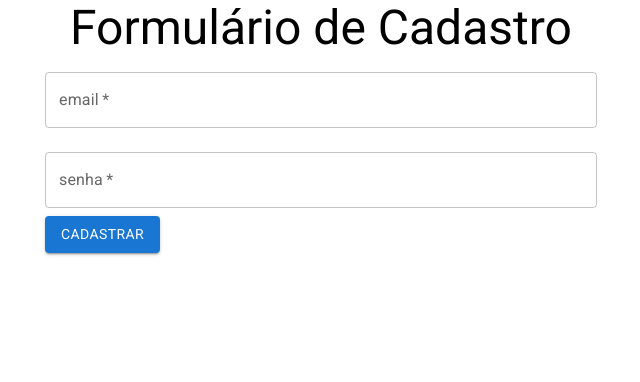
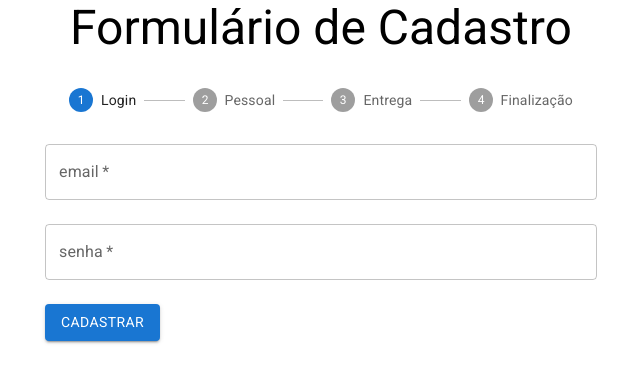
Before and after one commit to LucasMofardini/alura, a React (Create React App) app in the folder Formação/React/React-2/formulario/: page / in a window 1280 px wide. Shown: the top 382 px of the page, without its empty margins (319-959 px from the left). Built offline with nearby package versions, Linux system fonts and the light colour scheme.

Commit message:
[REACT 4] control life of components

```diff
--- a/Formação/React/React-2/formulario/src/components/FormularioCadastro/DadosEntrega.jsx
+++ b/Formação/React/React-2/formulario/src/components/FormularioCadastro/DadosEntrega.jsx
@@ -1,18 +1,58 @@
-import React from 'react'
-import { TextField, Button } from '@mui/material'
+import React, { useState } from 'react'
+import { TextField, Button, Box } from '@mui/material'
 
-function DadosEntrega() {
+function DadosEntrega({ aoEnviar }) {
+  const [cep, setCep] = useState("");
+  const [endereco, setEndereco] = useState("");
+  const [numero, setNumero] = useState("");
+  const [estado, setEstado] = useState("");
+  const [cidade, setCidade] = useState("");
+
+
   return (
-    <form>
-      <TextField id="cep" label="CEP" type="number" margin="normal" required />
-      <TextField id="endereco" label="Endereço" type="text" margin="normal" fullWidth required />
-      <TextField id="numero" label="Numero" type="number" margin="normal" required />
-      <TextField id="estado" label="Estado" type="text" margin="normal"  required />
-      <TextField id="cidade" label="Cidade" type="text" margin="normal" required />
-      <Button variant="contained" type="submit" fullWidth>
-        Finalizar Cadastro
-      </Button>
-    </form>
+    <form onSubmit={(e) => {
+      e.preventDefault();
+      aoEnviar({ cep, endereco, numero, estado, cidade });
+    }
+
+    } >
+      <TextField value={cep}
+        onChange={
+          (e) => {
+            setCep(e.target.value);
+          }
+        } id="cep" label="CEP" type="number" margin="normal" required />
+      <TextField value={endereco}
+        onChange={
+          (e) => {
+            setEndereco(e.target.value);
+          }
+        } id="endereco" label="Endereço" type="text" margin="normal" fullWidth required />
+      <TextField value={numero}
+        onChange={
+          (e) => {
+            setNumero(e.target.value);
+          }
+        } id="numero" label="Numero" type="number" margin="normal" required />
+      <TextField value={estado}
+        onChange={
+          (e) => {
+            setEstado(e.target.value);
+          }
+        } id="estado" label="Estado" type="text" margin="normal" required />
+      <TextField value={cidade}
+        onChange={
+          (e) => {
+            setCidade(e.target.value);
+          }
+        } id="cidade" label="Cidade" type="text" margin="normal" required />
+
+      <Box mt={2}>
+        <Button variant="contained" color="primary" type="submit" fullWidth>
+          Finalizar cadastro
+        </Button>
+      </Box>
+    </form >
   )
 }
 
--- a/Formação/React/React-2/formulario/src/components/FormularioCadastro/DadosPessoais.jsx
+++ b/Formação/React/React-2/formulario/src/components/FormularioCadastro/DadosPessoais.jsx
@@ -1,22 +1,22 @@
-import React, {useState} from "react";
+import React, { useState } from "react";
 // import Button from '@mui/material/Button'
-import { TextField, Button, Switch, FormControlLabel } from "@mui/material";
+import { TextField, Button, Switch, FormControlLabel, Box } from "@mui/material";
 
-function DadosPessoais({aoEnviar, validarCPF}) {
+function DadosPessoais({ aoEnviar, validarCPF }) {
   const [nome, setNome] = useState("");
   const [sobrenome, setSobrenome] = useState("");
   const [cpf, setCpf] = useState("");
   const [promocoes, setPromocoes] = useState(true);
   const [novidades, setNovidades] = useState(true);
   const [erros, setErros] = useState(
-    {cpf:{valido:true, texto:""}}
+    { cpf: { valido: true, texto: "" } }
   );
 
   return (
     <form
       onSubmit={(event) => {
         event.preventDefault();
-        aoEnviar({nome, sobrenome, cpf, novidades, promocoes});
+        aoEnviar({ nome, sobrenome, cpf, novidades, promocoes });
       }}>
       <TextField
         value={nome}
@@ -49,9 +49,9 @@ function DadosPessoais({aoEnviar, validarCPF}) {
         onChange={(event) => {
           setCpf(event.target.value);
         }}
-        onBlur={(event)=>{
+        onBlur={(event) => {
           const ehValido = validarCPF(event.target.value);
-          setErros({cpf:ehValido});
+          setErros({ cpf: ehValido });
         }}
         error={!erros.cpf.valido}
         helperText={erros.cpf.texto}
@@ -67,9 +67,9 @@ function DadosPessoais({aoEnviar, validarCPF}) {
         label="Promoções"
         control={<Switch
           checked={promocoes}
-          onChange={(event)=>{
+          onChange={(event) => {
             setPromocoes(event.target.checked);
-        }} name="promocoes" defaultChecked={promocoes}  color="primary" required />}
+          }} name="promocoes" defaultChecked={promocoes} color="primary" />}
 
       />
 
@@ -77,14 +77,16 @@ function DadosPessoais({aoEnviar, validarCPF}) {
         label="Novidades"
         control={<Switch
           checked={novidades}
-          onChange={(event)=>{
+          onChange={(event) => {
             setNovidades(event.target.checked);
-        }} name="Novidades" defaultChecked={novidades}  color="primary" required />}
+          }} name="Novidades" defaultChecked={novidades} color="primary" />}
       />
 
-      <Button variant="contained" type="submit">
+      <Box mt={2}>
+        <Button variant="contained" color="primary" type="submit" margin="normal">
           Cadastrar
         </Button>
+      </Box>
     </form>
   );
 }
--- a/Formação/React/React-2/formulario/src/components/FormularioCadastro/DadosUsuario.jsx
+++ b/Formação/React/React-2/formulario/src/components/FormularioCadastro/DadosUsuario.jsx
@@ -1,18 +1,39 @@
 import React, { useState } from 'react'
 // import Button from '@mui/material/Button'
-import { TextField, Button, Switch, FormControlLabel } from '@mui/material'
+import { TextField, Button, Switch, FormControlLabel, Box } from '@mui/material'
 
-function DadosUsuario({aoEnviar}) {
+function DadosUsuario({ aoEnviar }) {
+  const [email, setEmail] = useState("");
+  const [senha, setSenha] = useState("");
+
   return (
-    <form onSubmit={(event)=>{
-        event.preventDefault();
-        aoEnviar();
+    <form onSubmit={(event) => {
+      event.preventDefault();
+      aoEnviar({ email, senha });
     }}>
-      <TextField required id="email" label="email" type="email" margin="normal" fullWidth />
-      <TextField required id="senha" label="senha" type="password" margin="normal" fullWidth />
-      <Button variant="contained" color="primary" type="submit">
-        Cadastrar
-      </Button>
+      <TextField
+        value={email}
+        onChange={
+          (e) => {
+            setEmail(e.target.value);
+            console.log(email);
+          }
+        }
+        required id="email" label="email" type="email" margin="normal" fullWidth
+      />
+      <TextField value={senha}
+        onChange={
+          (e) => {
+            setSenha(e.target.value);
+            console.log(senha);
+          }
+        }
+        required id="senha" label="senha" type="password" margin="normal" fullWidth />
+      <Box mt={2}>
+        <Button variant="contained" color="primary" type="submit" margin="normal">
+          Cadastrar
+        </Button>
+      </Box>
     </form>
   )
 }
--- a/Formação/React/React-2/formulario/src/components/FormularioCadastro/FormularioCadastro.jsx
+++ b/Formação/React/React-2/formulario/src/components/FormularioCadastro/FormularioCadastro.jsx
@@ -1,23 +1,50 @@
-import React, { Fragment, useState } from 'react';
+import { Step, StepLabel, Stepper, Typography, Box } from '@mui/material';
+import React, { Fragment, useEffect, useState } from 'react';
 import DadosEntrega from './DadosEntrega';
 import DadosPessoais from './DadosPessoais';
 import DadosUsuario from './DadosUsuario';
 
 function FormularioCadastro({ aoEnviar, validarCPF }) {
+  // Ele 'agenda' o setState, ele é assincrono
   const [etapaAtual, setEtapaAtual] = useState(0);
+  const [dadosColetados, setDados] = useState({});
 
-  const formularios = [<DadosUsuario aoEnviar={proximo} />,
-  <DadosPessoais aoEnviar={proximo} validarCPF={validarCPF} />,
-  <DadosEntrega aoEnviar={aoEnviar} />];
+  useEffect(() => {
+    if (etapaAtual == formularios.length - 1) {
+      aoEnviar(dadosColetados);
+    }
+    // O useEffect é chamado quando o componente é:
+    // Criado, Atualizado e Destruido
+  });
 
+  const formularios = [
+    <DadosUsuario aoEnviar={coletarDados} />,
+    <DadosPessoais aoEnviar={coletarDados} validarCPF={validarCPF} />,
+    <DadosEntrega aoEnviar={coletarDados} />,
+    <Typography variant="h5">Obrigado pelo Cadastro</Typography>
+  ];
 
+  function coletarDados(dados) {
+    setDados({ ...dadosColetados, ...dados });
+    proximo();
+  }
   function proximo() {
     setEtapaAtual(etapaAtual + 1);
   }
 
-  return <Fragment>
-    {formularios[etapaAtual]}
-  </Fragment>
+  return (
+    <>
+      <Box m={2} pt={2}>
+        <Stepper activeStep={etapaAtual} >
+          <Step><StepLabel>Login</StepLabel></Step>
+          <Step><StepLabel>Pessoal</StepLabel></Step>
+          <Step><StepLabel>Entrega</StepLabel></Step>
+          <Step><StepLabel>Finalização</StepLabel></Step>
+        </Stepper>
+      </Box>
+      {formularios[etapaAtual]}
+    </>
+  );
 }
 
 export default FormularioCadastro;
```
Lines whose indentation alone changed are shown as unchanged.
